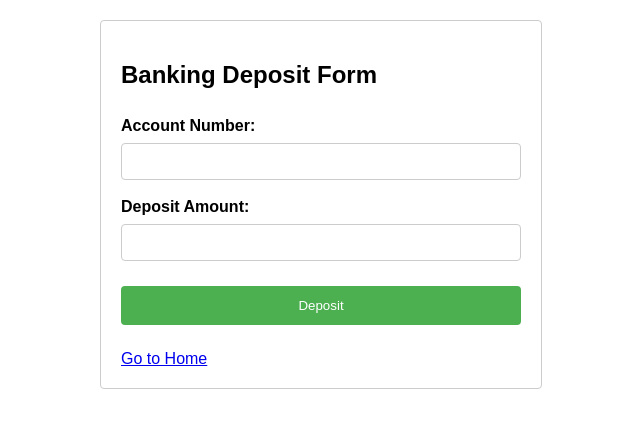
After one commit to Bansikah/bank-app-python-flask-oop, a Flask app: page /deposit in a window 1280 px wide. The commit adds this page. Shown: the top 428 px of the page, without its empty margins (319-959 px from the left). Run offline with Flask 3, Linux system fonts and the light colour scheme.

Commit message:
feat(frontend and backend):Implementation of deposit and withdrawal functionality

```diff
--- a/app.py
+++ b/app.py
@@ -49,5 +49,49 @@ def withdraw_form():
 
     return render_template('withdraw.html', error_message=error_message, success_message=success_message)
 
+@app.route('/deposit', methods=['GET', 'POST'])
+def deposit_form():
+    error_message = None
+    success_message = None
+    updated_balance = None
+
+    if request.method == 'POST':
+        account_number = request.form.get('account-number')
+        deposit_amount = float(request.form.get('deposit-amount'))
+
+        try:
+            with open('data.csv', mode='r') as file:
+                reader = csv.DictReader(file)
+                accounts = list(reader)
+
+            for account in accounts:
+                if account['account_number'] == account_number:
+                    current_balance = float(account['balance'].replace(',', ''))
+                    if deposit_amount <= 0:
+                        error_message= "Amount needs to be greater than 0."
+                        break
+
+                    new_balance = current_balance + deposit_amount
+                    account['balance'] = str(new_balance)
+                    updated_balance = new_balance
+                    success_message = f"Deposit of {deposit_amount}FCFA successful😊👍. Updated balance: {updated_balance}FCFA"
+                    break
+            else:
+                error_message = "Invalid account number."
+
+            if not error_message:
+                with open('data.csv', mode='w', newline='') as file:
+                    fieldnames = ['account_number', 'balance']
+                    writer = csv.DictWriter(file, fieldnames=fieldnames)
+                    writer.writeheader()
+                    writer.writerows(accounts)
+
+        except Exception as e:
+            error_message = f"An unexpected error occurred: {e}"
+
+    return render_template('deposit.html', error_message=error_message, success_message=success_message)
+
+
+
 if __name__ == '__main__':
     app.run()
--- a/static/index.js
+++ b/static/index.js
@@ -1,7 +1,19 @@
 // add event listener to submit event
-document.getElementById('withdraw-form').addEventListener('submit', function(event) {
-    event.preventDefault();
+function deposit() {
+    var formData = new FormData(document.getElementById('deposit-form'));
 
+    fetch('/deposit', {
+        method: 'POST',
+        body: formData
+    })
+    .then(response => response.text())
+    .then(result => {
+        document.getElementById('result').innerHTML = result;
+    });
+}
+
+
+function withdraw() {
     var formData = new FormData(document.getElementById('withdraw-form'));
 
     fetch('/withdraw', {
@@ -12,4 +24,4 @@ document.getElementById('withdraw-form').addEventListener('submit', function(eve
     .then(result => {
         document.getElementById('result').innerHTML = result;
     });
-});
+}
--- a/static/style.css
+++ b/static/style.css
@@ -1,13 +1,17 @@
 body {
     font-family: Arial, sans-serif;
     margin: 20px;
+    display: flex;
+    flex-flow: column;
+    align-items: center;
 }
 
 .form-container {
-    max-width: 400px;
+    width: 400px;
     padding: 20px;
     border: 1px solid #ccc;
     border-radius: 4px;
+
 }
 
 .form-group {
@@ -17,6 +21,7 @@ body {
 .form-group label {
     display: block;
     font-weight: bold;
+    padding: 8px 0;
 }
 
 .form-group input {
@@ -25,10 +30,16 @@ body {
     border: 1px solid #ccc;
     border-radius: 4px;
     box-sizing: border-box;
+    padding: 10px;
+}
+.form-group input:focus{
+    outline: none;
 }
 
 .form-group button {
-    padding: 8px 16px;
+    width: 100%;
+    margin: 15px 0;
+    padding: 12px 16px;
     background-color: #4CAF50;
     color: white;
     border: none;
@@ -43,3 +54,9 @@ body {
 .error_message {
     color: red;
 }
+.success_message{
+    color: green;
+}
+.home-link{
+    margin: 15px 0;
+}
--- /dev/null
+++ b/templates/deposit.html
@@ -0,0 +1,33 @@
+<!DOCTYPE html>
+<html>
+    <head>
+        <title>Bank Deposit</title>
+        <link rel="stylesheet" type="text/css" href="{{ url_for('static', filename='style.css') }}">
+    </head>
+    <body>
+        <div class="form-container">
+            <h2>Banking Deposit Form</h2>
+            <form action="/deposit" method="POST" onsubmit="deposit()">
+                <div class="form-group">
+                    <label for="account-number">Account Number:</label>
+                    <input type="text" id="account-number" name="account-number" required>
+                </div>
+                <div class="form-group">
+                    <label for="deposit-amount">Deposit Amount:</label>
+                    <input type="number" id="deposit-amount" name="deposit-amount" min="0" step="0.01" required>
+                </div>
+                <div class="form-group">
+                    <button type="submit">Deposit</button>
+                </div>
+            </form>
+
+            <script src="/static/index.js"></script>
+            {% if error_message %}
+                    <div class="error-message" style="color: red;">{{ error_message }}</div>
+            {% elif success_message %}
+                    <div class="success-message" style="color: green;">{{ success_message }}</div>
+            {% endif %}
+            <a href="{{ url_for('hello_world') }}" class="home-link" >Go to Home</a>
+        </div>
+    </body>
+</html>
```
